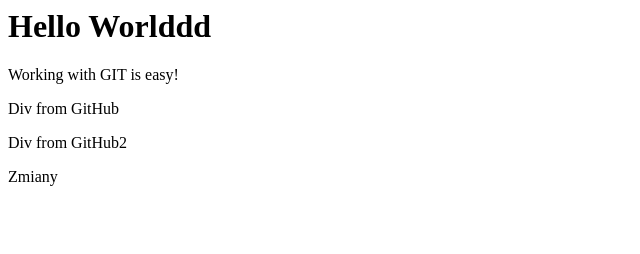
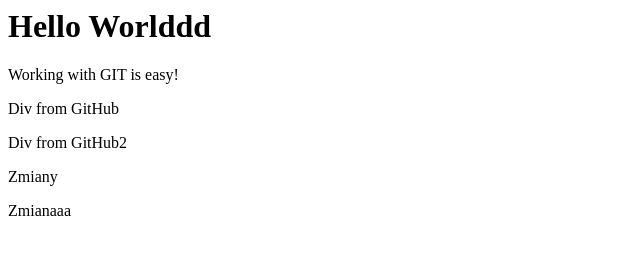
Before and after one commit to szymonh20k/GitHubTests, a plain HTML site: page index.html in a window 1280 px wide. Shown: the full height of the page, 0-640 px from the left. Drawn offline with Linux system fonts and the light colour scheme.

Commit message:
Zmiana cos psujaca

```diff
--- a/index.html
+++ b/index.html
@@ -14,4 +14,5 @@
 
 <div>
 	<p>Zmiany</p>
+	<p>Zmianaaa</p>
 </div>
```
